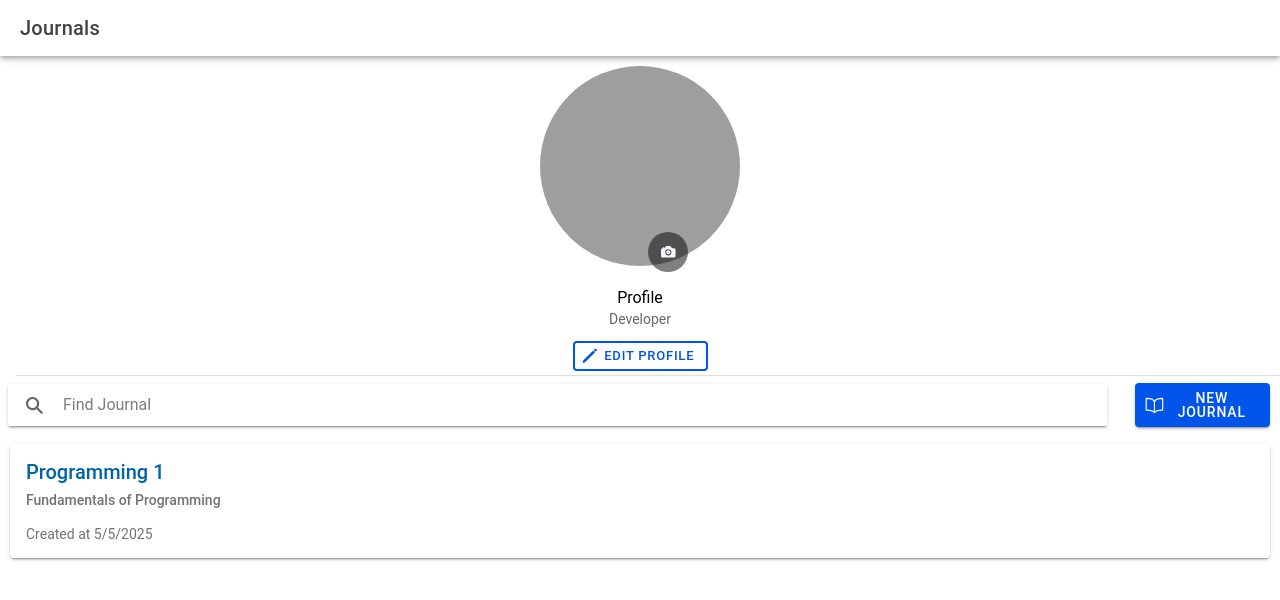
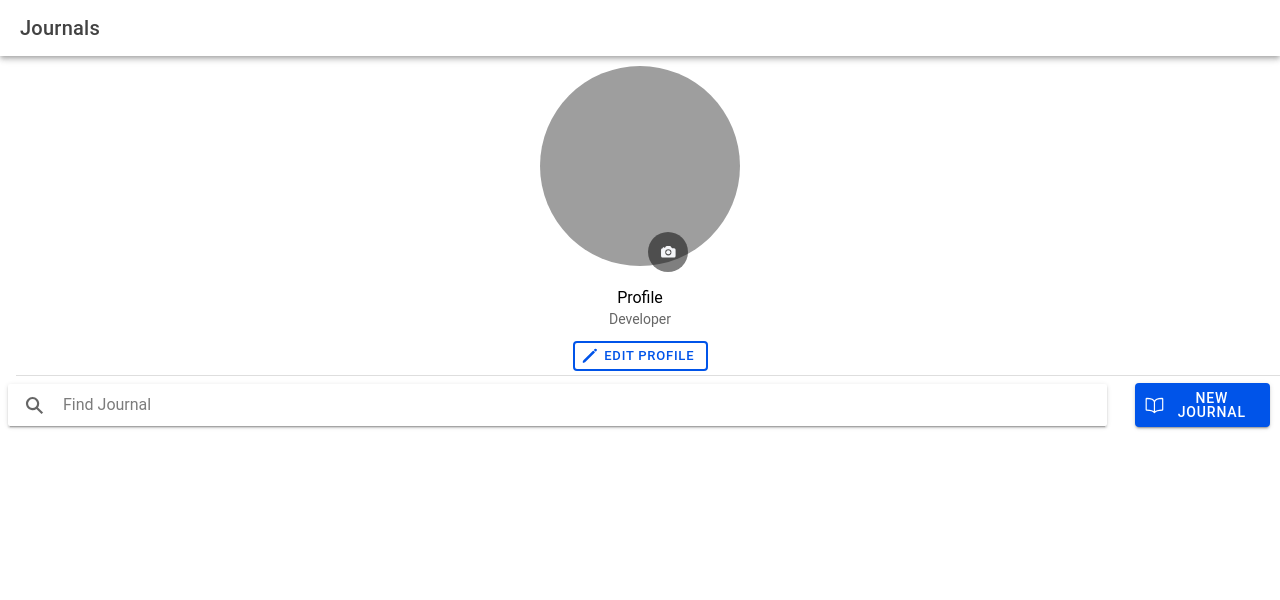
Before and after one commit to ArkDriveDev/Cephaline, a React (Vite) app: page /home in a window 1280 px wide. Shown: the top 600 px of the page. Built offline with nearby package versions, Linux system fonts and the light colour scheme.

Commit message:
changed the initial state of adding new journal

```diff
--- a/src/pages/Home.tsx
+++ b/src/pages/Home.tsx
@@ -7,15 +7,7 @@ import JournalCards from '../components/JournalCards';
 import { Journal, NewJournalData } from '../types';
 
 const Home: React.FC = () => {
-  const [journals, setJournals] = useState<Journal[]>([
-    {
-      id: '1',
-      title: 'Programming 1',
-      subtitle: 'Fundamentals of Programming',
-      description: 'Basic programming concepts',
-      createdAt: new Date().toLocaleDateString()
-    }
-  ]);
+  const [journals, setJournals] = useState<Journal[]>([]);
 
   const handleAddJournal = (newJournal: NewJournalData) => {
     const journal: Journal = {
```
